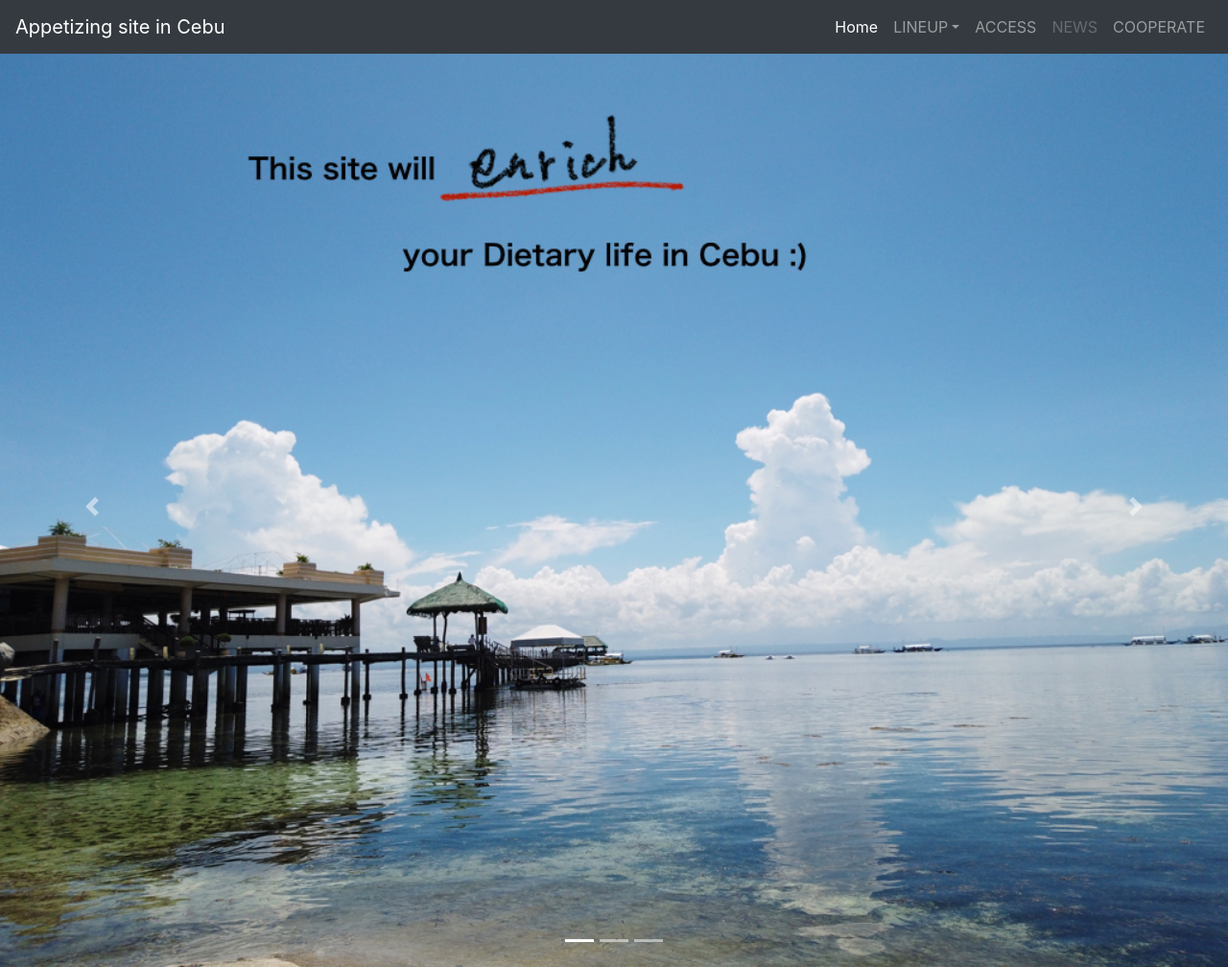
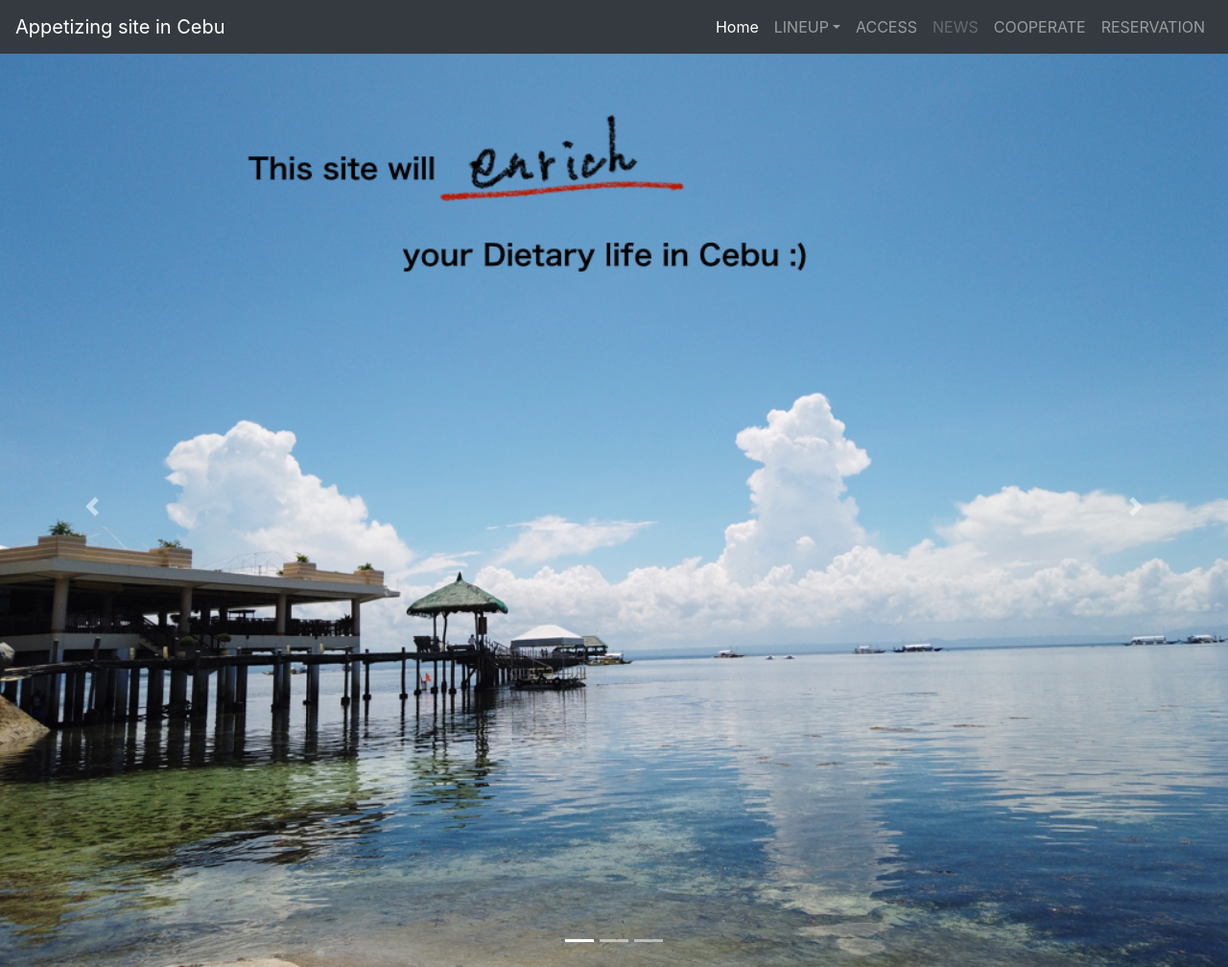
Before and after one commit to itk-mnmgit/bootstrap2, a plain HTML site: page index.html in a window 1280 px wide. Shown: the top 1008 px of the page at 96% size. Drawn offline with nearby package versions, Linux system fonts and the light colour scheme.

Commit message:
フォルダ位置変更

```diff
--- a/index.html
+++ b/index.html
@@ -40,6 +40,10 @@
           </li>
           <li class="nav-item">
             <a class="nav-link" href="#cooperate">COOPERATE</a>
+          </li>
+          </li>
+          <li class="nav-item">
+            <a class="nav-link" href="php_contact_form_hw/reserve.html">RESERVATION</a>
           </li>
         </ul>
       </div>
```
